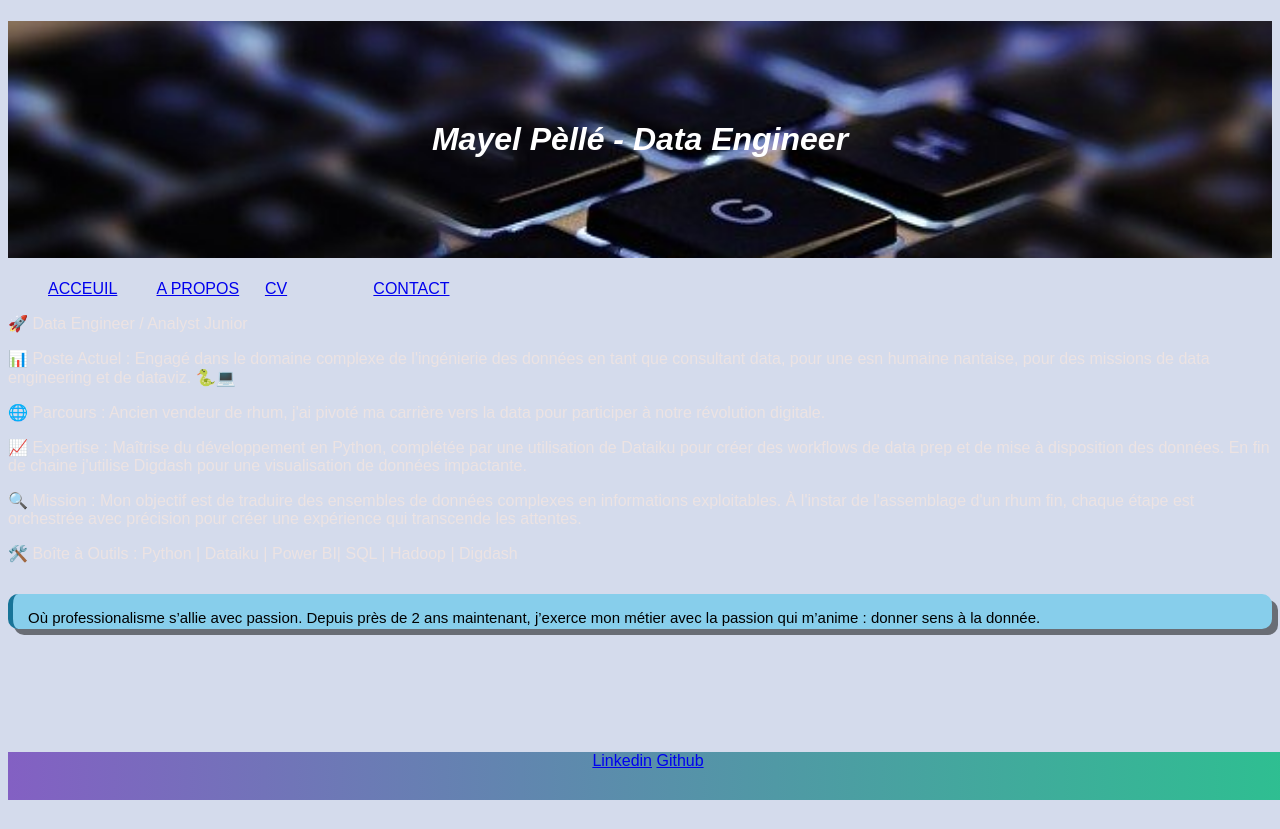
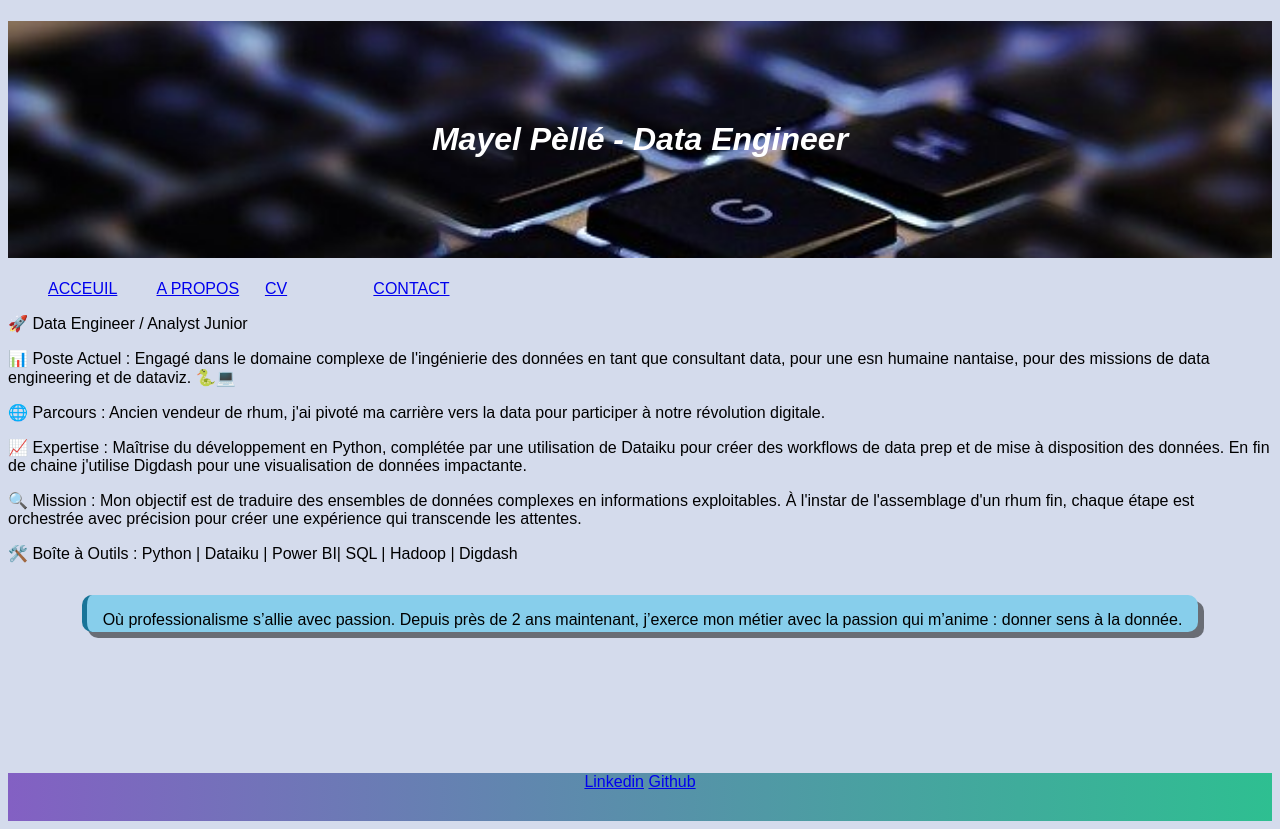
Before and after one commit to maypel/siteperso, a Flask app: page / in a window 1280 px wide. Run offline with Flask 2, Linux system fonts and the light colour scheme.

Commit message:
ajout bottom

```diff
--- a/static/style.css
+++ b/static/style.css
@@ -1,12 +1,15 @@
 
- section1{
+section1
+{
     color: rgb(236, 227, 227);
     font-family: arial;
     margin: 0;
     padding: 0;
     min-height: 100vh;
  }
-
+p {
+    color: black
+}
  li {
     display: inline-block;
     margin-right: .25rem;
@@ -22,28 +25,29 @@ a:visited {
 
 article{
     color: black;
-    background-repeat: no-repeat;
-    background-size: contain;
-    background-position: center center;
+    display: flex;
     flex-grow: 1;
-    flex-direction: column;
-    display: flex;
-    justify-content: flex-end;
-    text-align: left;
+    flex-direction:row;
+    justify-content:center;
+    text-align: center;
 
 }
 
 .petit_text {
-    height: 5px;
-    font-size: 15px;
+    height: 0.313em;
+    font-size: 1em;
     background-color: skyblue;
     border-left: 5px #187498 solid;
     border-radius: 10px;
-    padding: 15px;
+    padding: 1em;
     box-shadow: 6px 6px 0px rgba(0, 0, 0, 0.5);
 }
 
 footer{
+    position: absolute;
+    bottom: 0;
+}
+footer.bottom-position{
     background: linear-gradient(90deg, #8360c3, #2ebf91);
     color: #ffffff;
     display: flex;
@@ -71,4 +75,5 @@ body{
     margin: 5;
     padding: 0;
     min-height: 100vh;
+    position: relative;
  }
--- a/templates/site.html
+++ b/templates/site.html
@@ -63,7 +63,9 @@
           </aside>
         </article>
       </section2>
-      <footer>
+    </main>
+    <footer></footer>
+    <footer class="bottom-position">
       <div>
         <a target="_blank" href="https://www.linkedin.com/in/mayel-pèllé/"
           >Linkedin</a
@@ -71,7 +73,6 @@
         <a target="_blank" href="https://github.com/maypel">Github</a>
       </div>
     </footer>
-    </main>
 
   </body>
 </html>
```
Lines whose indentation alone changed are shown as unchanged.
